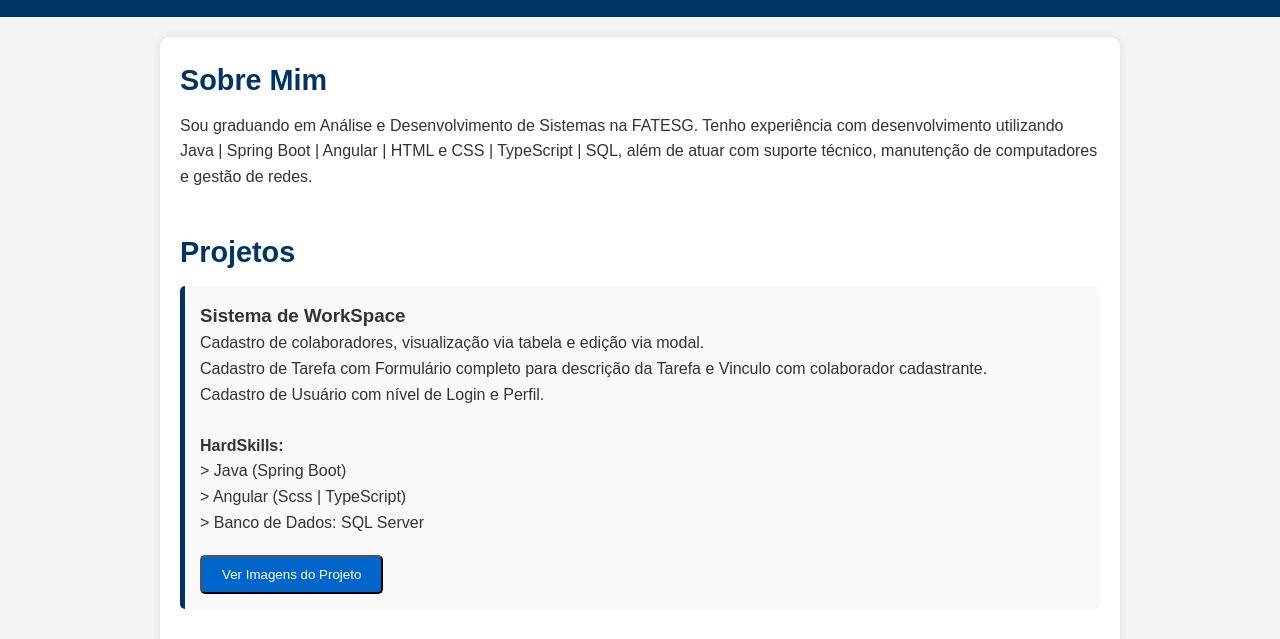
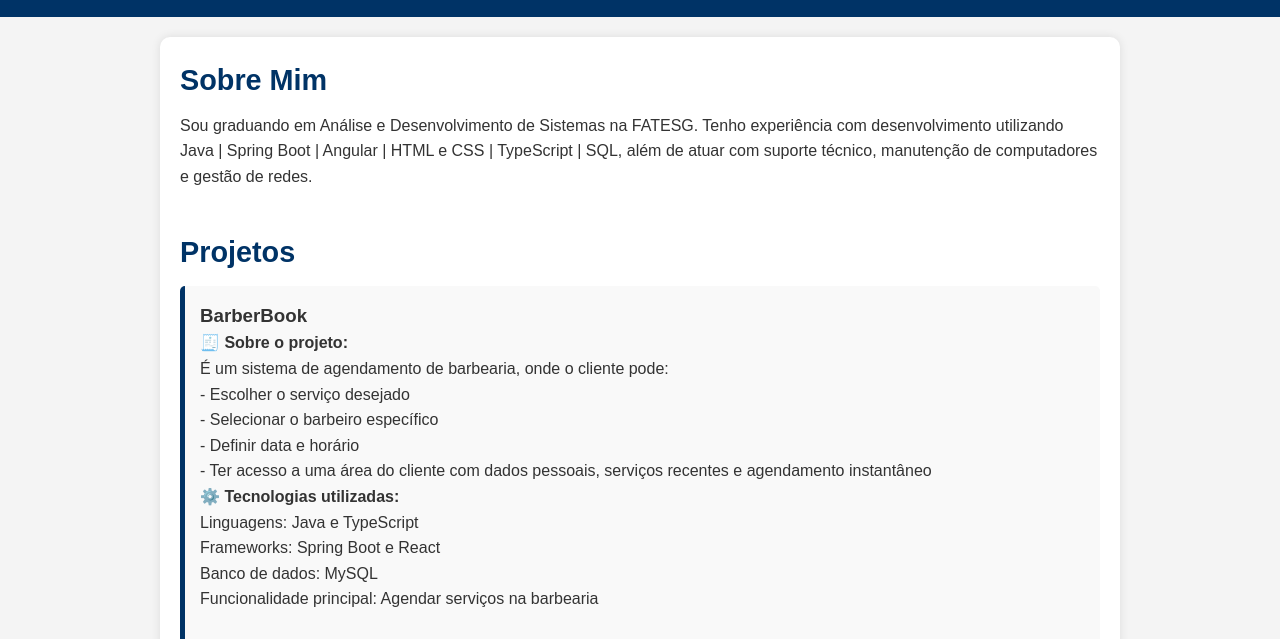
Before and after one commit to tadeujorgetls/portfolio, a plain HTML site: page index.html in a window 1280 px wide. Shown: the part 113-752 px from the top of the page. Drawn offline with Linux system fonts and the light colour scheme.

Commit message:
Atualização da Aba Projetos.
Atualização da Aba Projetos.

```diff
--- a/index.html
+++ b/index.html
@@ -28,22 +28,31 @@
     <section>
       <h2>Projetos</h2>
       <div class="project">
-        <h3>Sistema de WorkSpace</h3>
-        <p>Cadastro de colaboradores, visualização via tabela e edição via modal.<br>
-          Cadastro de Tarefa com Formulário completo para descrição da Tarefa e Vinculo com colaborador cadastrante.<br>
-          Cadastro de Usuário com nível de Login e Perfil.<br>
+        <h3>BarberBook</h3>
+        <p><b>🧾 Sobre o projeto:</b><br>
+          É um sistema de agendamento de barbearia, onde o cliente pode:<br>
+          - Escolher o serviço desejado<br>
+          - Selecionar o barbeiro específico<br>
+          - Definir data e horário<br>
+          - Ter acesso a uma área do cliente com dados pessoais, serviços recentes e agendamento instantâneo<br>
+
+          <b>⚙️ Tecnologias utilizadas:</b><br>
+          Linguagens: Java e TypeScript<br>
+          Frameworks: Spring Boot e React<br>
+          Banco de dados: MySQL<br>
+          Funcionalidade principal: Agendar serviços na barbearia<br>
           <br>
           <b>HardSkills:</b><br>
           > Java (Spring Boot)<br>
-          > Angular (Scss | TypeScript)<br>
-          > Banco de Dados: SQL Server
+          > React (Vite | TypeScript | MUI Material)<br>
+          > Banco de Dados: MySQL
         </p>
 
         <button class="button toggle-images">Ver Imagens do Projeto</button>
         <div class="project-images" style="display: none;">
-          <img src="images/pro1.png" alt="Tela de Login" class="project-img">
-          <img src="images/pro2.png" alt="Tela de Cadastro" class="project-img">
-          <img src="images/pro3.png" alt="Dashboard" class="project-img">
+          <img src="images/Home.png" alt="Tela de Home" class="project-img">
+          <img src="images/Agendamento.png" alt="Tela de Agendamento" class="project-img">
+          <img src="images/Client.png" alt="Tela de Cliente" class="project-img">
         </div>
       </div>
     </section>
```
Also changed, not shown: images/Agendamento.png (added), images/Client.png (added), images/Home.png (added), images/WallpaperTDM.png (deleted).
